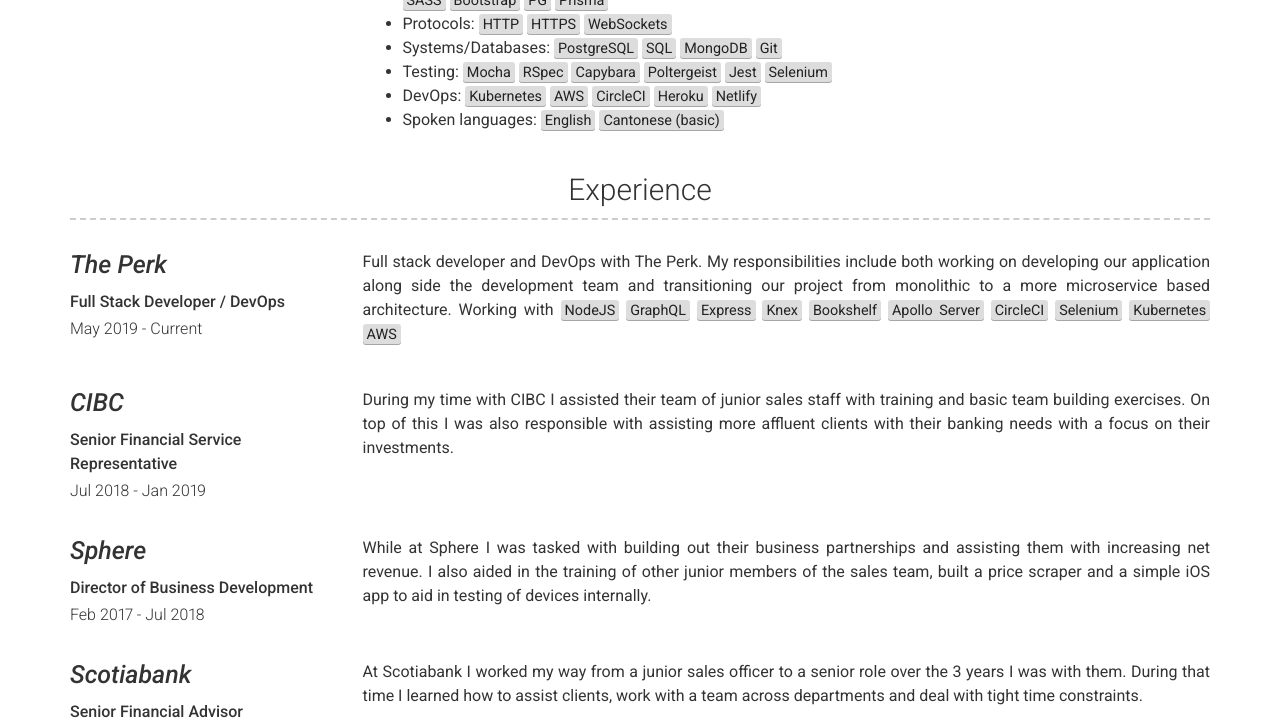
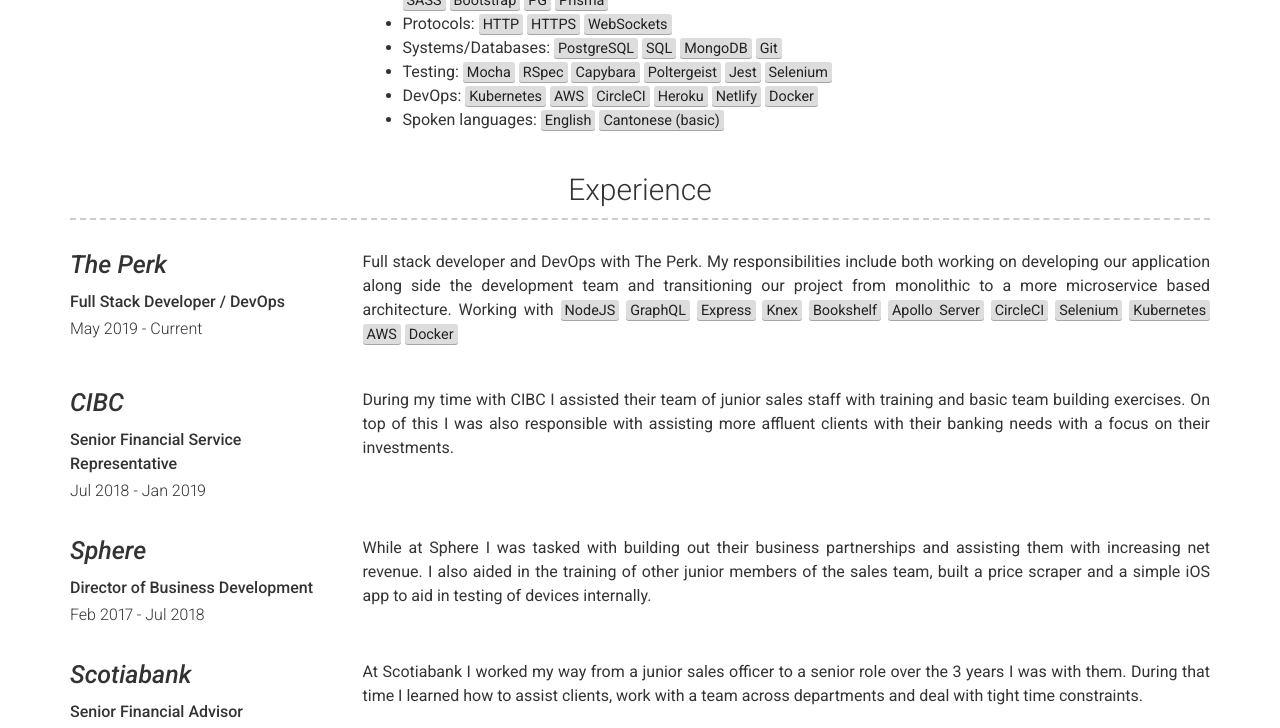
Before and after one commit to YvesDesjardins/YvesDesjardins.github.io, a Jekyll site: the page built from index.md, in a window 1280 px wide and 900 px high, scrolled down 361 px, cut to the strip 172-900 px from the top of the window. Built offline with Jekyll 4.4.1, drawn with Linux system fonts in a browser that asks for light colours.

Commit message:
add docker

```diff
--- a/_config.yml
+++ b/_config.yml
@@ -26,7 +26,7 @@
     - Protocols: <mark>HTTP</mark> <mark>HTTPS</mark> <mark>WebSockets</mark>
     - Systems/Databases: <mark>PostgreSQL</mark> <mark>SQL</mark> <mark>MongoDB</mark> <mark>Git</mark>
     - Testing: <mark>Mocha</mark> <mark>RSpec</mark> <mark>Capybara</mark> <mark>Poltergeist</mark> <mark>Jest</mark> <mark>Selenium</mark>
-    - DevOps: <mark>Kubernetes</mark> <mark>AWS</mark> <mark>CircleCI</mark> <mark>Heroku</mark> <mark>Netlify</mark>
+    - DevOps: <mark>Kubernetes</mark> <mark>AWS</mark> <mark>CircleCI</mark> <mark>Heroku</mark> <mark>Netlify</mark> <mark>Docker</mark>
     - Spoken languages: <mark>English</mark> <mark>Cantonese (basic)</mark>
 
 # Projects Section
--- a/_data/experience.yml
+++ b/_data/experience.yml
@@ -3,7 +3,7 @@
   job_title: Full Stack Developer / DevOps
   dates: May 2019 - Current
   description: | # this will include new lines to allow paragraphs
-    Full stack developer and DevOps with The Perk. My responsibilities include both working on developing our application along side the development team and transitioning our project from monolithic to a more microservice based architecture. Working with <mark>NodeJS</mark> <mark>GraphQL</mark> <mark>Express</mark> <mark>Knex</mark> <mark>Bookshelf</mark> <mark>Apollo Server</mark> <mark>CircleCI</mark> <mark>Selenium</mark> <mark>Kubernetes</mark> <mark>AWS</mark>
+    Full stack developer and DevOps with The Perk. My responsibilities include both working on developing our application along side the development team and transitioning our project from monolithic to a more microservice based architecture. Working with <mark>NodeJS</mark> <mark>GraphQL</mark> <mark>Express</mark> <mark>Knex</mark> <mark>Bookshelf</mark> <mark>Apollo Server</mark> <mark>CircleCI</mark> <mark>Selenium</mark> <mark>Kubernetes</mark> <mark>AWS</mark> <mark>Docker</mark>
 
 - company: CIBC
   link: cibc.com
```
